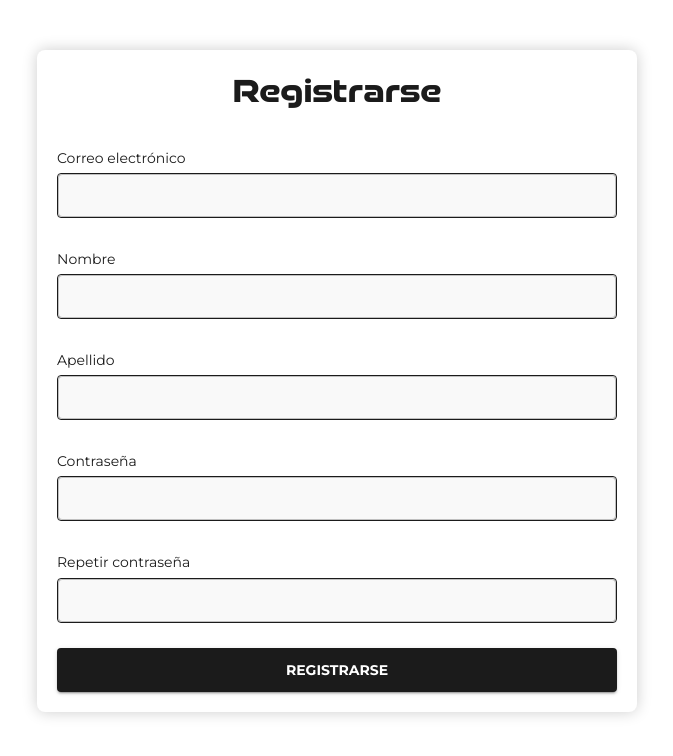
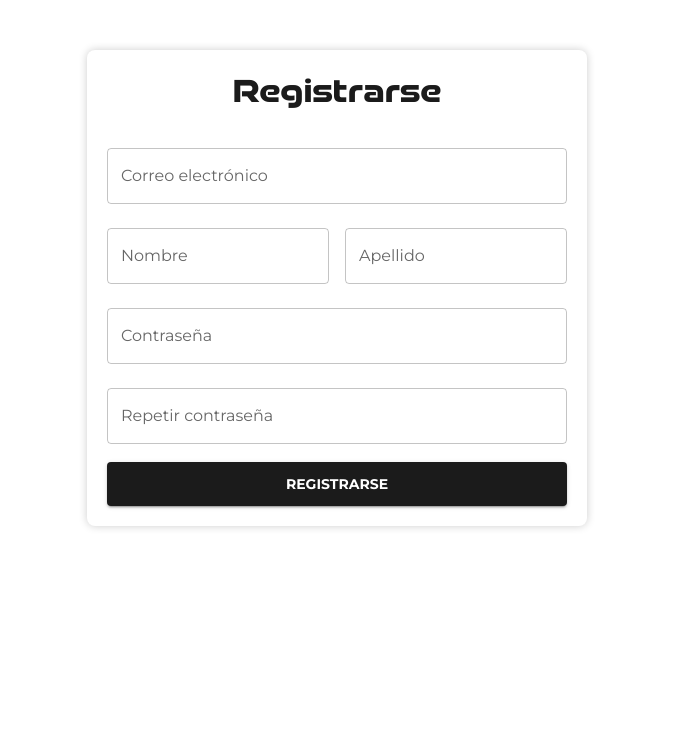
Before and after one commit to kusseba/El-Ropero-CRUD-React, a React (Create React App) app: page /signup in a window 1280 px wide. Shown: the top 756 px of the page, without its empty margins (303-976 px from the left). Built offline with nearby package versions, Linux system fonts and the light colour scheme; no server answers.

Commit message:
ajustes en mensajes de error signin, signup y ajustes en el estilo

```diff
--- a/src/assets/style/styles.css
+++ b/src/assets/style/styles.css
@@ -166,9 +166,9 @@ footer {
 .register-form {
   background: #fff;
   border-radius: 8px;
-  box-shadow: 0px 0px 15px 0px var(--shadow-color);
+  box-shadow: 0px 0px 9px 0px var(--shadow-color);
   padding: 20px;
-  max-width: 600px;
+  max-width: 500px;
   margin: 50px auto;
 }
 
@@ -177,34 +177,6 @@ footer {
   color: var(--scrollbar-thumb-color);
   margin-bottom: 20px;
   text-align: center;
-}
-
-.register-form .MuiTextField-root {
-  width: 100%;
-  margin-bottom: 15px;
-}
-
-.register-form .MuiTextField-root .MuiFormLabel-root {
-  font-family: 'Montserrat', sans-serif;
-  color: var(--scrollbar-thumb-color);
-  position: static;
-  transform: none;
-  font-size: 14px;
-  margin-bottom: 5px;
-}
-
-.register-form .MuiTextField-root .MuiInputBase-root {
-  border-radius: 4px;
-  border: 1px solid var(--scrollbar-thumb-color);
-  background: #f9f9f9;
-}
-
-.register-form .MuiTextField-root.Mui-error .MuiInputBase-root {
-  border-color: red;
-}
-
-.register-form .MuiTextField-root .MuiInputBase-input {
-  padding: 10px;
 }
 
 .register-form .MuiButton-containedPrimary {
--- a/src/screens/login/Login.jsx
+++ b/src/screens/login/Login.jsx
@@ -45,7 +45,6 @@ const Login = () => {
 
   return (
     <>
-      <ToastContainer />
       <Grid container spacing={2} justifyContent="center" alignItems="center">
         <Grid item xs={12}>
           <div className="register-form">
@@ -92,6 +91,17 @@ const Login = () => {
                 {isSubmitting ? 'Iniciando sesión' : 'Iniciar sesión'}
               </Button>
             </form>
+            <div>
+              <ToastContainer
+                position="bottom-center"
+                autoClose={3000}
+                hideProgressBar
+                closeOnClick
+                pauseOnHover
+                draggable
+                limit={1}
+              />
+            </div>
           </div>
         </Grid>
       </Grid>
--- a/src/screens/register/Register.jsx
+++ b/src/screens/register/Register.jsx
@@ -6,9 +6,9 @@ import { toast, ToastContainer } from 'react-toastify';
 import 'react-toastify/dist/ReactToastify.css';
 
 const Register = () => {
-  const [registered, setRegistered] = useState(false);
+  const [registered, setRegistered] = useState();
 
-  const { control, handleSubmit, setError, formState: { errors, isSubmitting }, getValues } = useForm({
+  const { control, handleSubmit, formState: { errors, isSubmitting }, getValues, setError } = useForm({
     defaultValues: {
       email: '',
       first_name: '',
@@ -25,34 +25,45 @@ const Register = () => {
       toast.success('Registro exitoso. Se ha enviado un correo de verificación.');
     } catch (e) {
       if (e?.response?.data) {
-        let errorData = e.response.data;
+        let error = [];
 
-        if (errorData.email) {
-          setError('email', { type: 'manual', message: errorData.email });
+        if (e.response.data.email) {
+          error.push({
+            field: 'email',
+            message: e.response.data.email
+          });
         }
 
-        if (errorData.password) {
-          setError('password', { type: 'manual', message: errorData.password });
-          setError('repeat_password', { type: 'manual', message: 'Las contraseñas no coinciden' });
+        if (e.response.data.password) {
+          error.push({
+            field: 'password',
+            message: e.response.data.password
+          },
+            {
+              field: 'repeat_password',
+              message: e.response.data.password
+            });
         }
 
-        if (!errorData.email && !errorData.password) {
-          toast.error('Error inesperado en el registro.');
+        if (error.length > 0) {
+          error.forEach(({ field, message }) =>
+            toast.error(message)
+          );
+          return;
         }
-      } else {
-        toast.error('Error de red. Por favor, intenta de nuevo.');
       }
     }
   };
 
   return (
-    <>
-      <ToastContainer />
     <Grid container spacing={2} justifyContent="center" alignItems="center">
       <Grid item xs={12}>
         <div className="register-form">
-            {registered ? (
-              <Typography variant="h4">Se ha enviado un correo de verificación para que verifiques tu cuenta.</Typography>
+          {
+            registered ? (
+              <Typography variant="h4">
+                Se ha enviado un correo de verificación para que verifiques tu cuenta.
+              </Typography>
             ) : (
               <>
                 <Typography variant="h4">Registrarse</Typography>
@@ -72,6 +83,8 @@ const Register = () => {
                       />
                     )}
                   />
+                  <Grid container spacing={2}>
+                    <Grid item xs={12} sm={6}>
                       <Controller
                         name="first_name"
                         control={control}
@@ -87,6 +100,8 @@ const Register = () => {
                           />
                         )}
                       />
+                    </Grid>
+                    <Grid item xs={12} sm={6}>
                       <Controller
                         name="last_name"
                         control={control}
@@ -102,6 +117,8 @@ const Register = () => {
                           />
                         )}
                       />
+                    </Grid>
+                  </Grid>
                   <Controller
                     name="password"
                     control={control}
@@ -144,15 +161,16 @@ const Register = () => {
                     disabled={isSubmitting}
                     fullWidth
                   >
-                    {isSubmitting ? 'Registrando' : 'Registrarse'}
+                    {isSubmitting ? 'Registrando...' : 'Registrarse'}
                   </Button>
                 </form>
               </>
-            )}
+            )
+          }
+          <ToastContainer position="bottom-center" />
         </div>
       </Grid>
     </Grid>
-    </>
   );
 };
 
```
Lines whose indentation alone changed are shown as unchanged.
